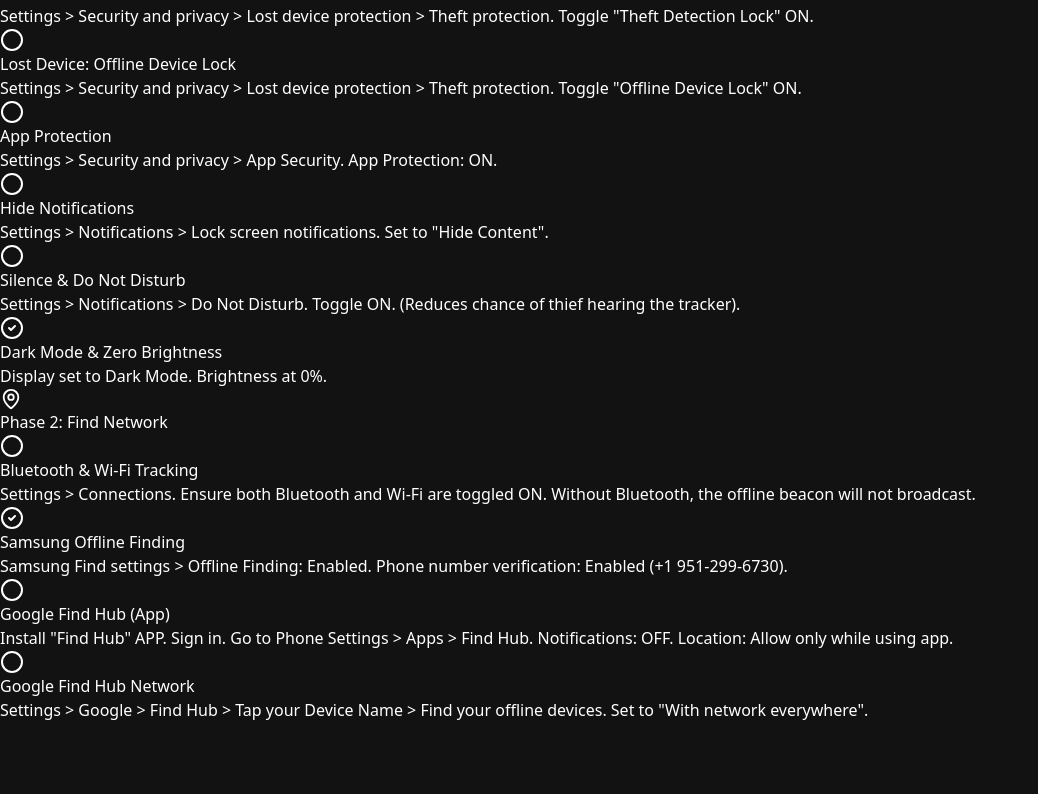
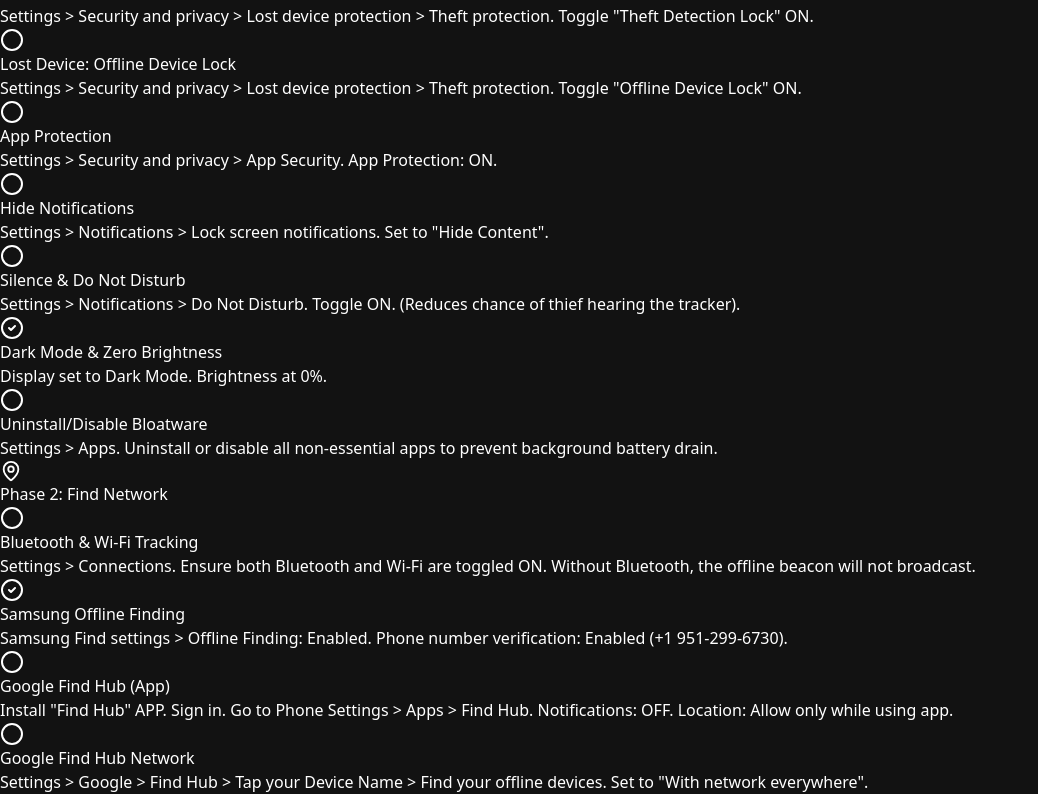
Before and after one commit to KeithOwns/lophone, a React (Vite) app: page / in a window 1280 px wide. Shown: the part 682-1476 px from the top of the page, without its empty margins (0-1038 px from the left). Before the commit the page ends 1404 px from the top, so only its background shows below. Built offline with nearby package versions, Linux system fonts and the light colour scheme.

Commit message:
feat: Add bloatware removal to Ghost Hardening phase

```diff
--- a/src/App.jsx
+++ b/src/App.jsx
@@ -17,6 +17,7 @@
     { id: 9, phase: 1, title: 'Hide Notifications', desc: 'Settings > Notifications > Lock screen notifications. Set to "Hide Content".', completed: false },
     { id: 20, phase: 1, title: 'Silence & Do Not Disturb', desc: 'Settings > Notifications > Do Not Disturb. Toggle ON. (Reduces chance of thief hearing the tracker).', completed: false },
     { id: 10, phase: 1, title: 'Dark Mode & Zero Brightness', desc: 'Display set to Dark Mode. Brightness at 0%.', completed: true },
+    { id: 22, phase: 1, title: 'Uninstall/Disable Bloatware', desc: 'Settings > Apps. Uninstall or disable all non-essential apps to prevent background battery drain.', completed: false },
     { id: 21, phase: 2, title: 'Bluetooth & Wi-Fi Tracking', desc: 'Settings > Connections. Ensure both Bluetooth and Wi-Fi are toggled ON. Without Bluetooth, the offline beacon will not broadcast.', completed: false },
     { id: 11, phase: 2, title: 'Samsung Offline Finding', desc: 'Samsung Find settings > Offline Finding: Enabled. Phone number verification: Enabled (+1 951-299-6730).', completed: true },
     { id: 12, phase: 2, title: 'Google Find Hub (App)', desc: 'Install "Find Hub" APP. Sign in. Go to Phone Settings > Apps > Find Hub. Notifications: OFF. Location: Allow only while using app.', completed: false },
```
